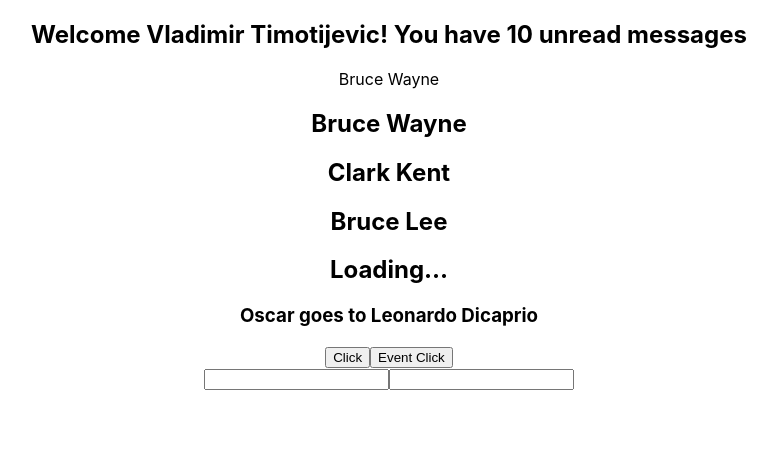
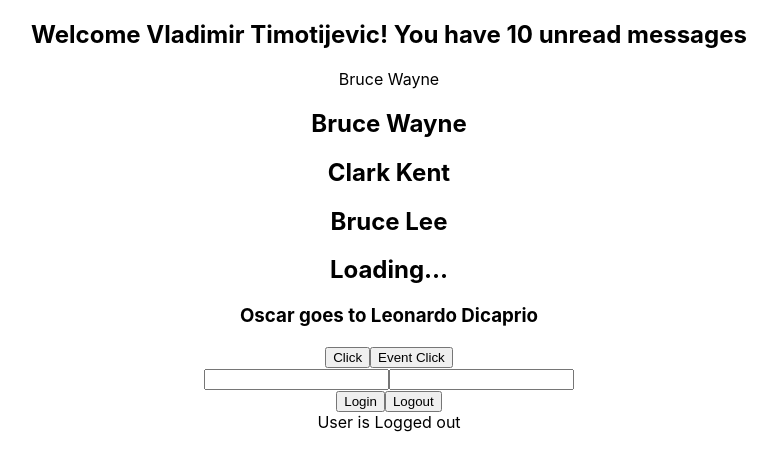
Before and after one commit to TimotijevicVlada/TypeScript_Basics, a React (Create React App) app: page / in a window 1280 px wide. Shown: the top 470 px of the page, without its empty margins (251-1028 px from the left). Built offline with nearby package versions, Linux system fonts and the light colour scheme.

Commit message:
TS useState (boolean)

```diff
--- a/src/App.tsx
+++ b/src/App.tsx
@@ -9,6 +9,7 @@
 import Button from './components/Button';
 import ButtonEvent from './components/ButtonEvent';
 import Input from './components/Input';
+import LoggedIn from './components/LoggedIn';
 
 function App() {
 
@@ -46,6 +47,8 @@
       <ButtonEvent handleClick={(e, id) => console.log("Event Button", e.target, id)}/>
 
       <Input value="" handleChange={(event) => console.log(event.target.value)}/>
+
+      <LoggedIn />
     </div>
   );
 }
--- /dev/null
+++ b/src/components/LoggedIn.tsx
@@ -0,0 +1,24 @@
+import React, {useState} from 'react';
+
+const LoggedIn = () => {
+
+    //Na ovakvom primeru TS vec zna kakve su nam varijable i ne moramo da ih naznacavamo
+    const [isLoggedIn, setIsLoggedIn] = useState(false);
+
+    const handleLogin = () => {
+        setIsLoggedIn(true);
+    }
+    const handleLogout = () => {
+        setIsLoggedIn(false);
+    }
+
+    return (
+        <div>
+            <button onClick={handleLogin}>Login</button>
+            <button onClick={handleLogout}>Logout</button>
+            <div>User is {isLoggedIn ? "Logged in" : "Logged out"}</div>
+        </div>
+    )
+}
+
+export default LoggedIn;
```
